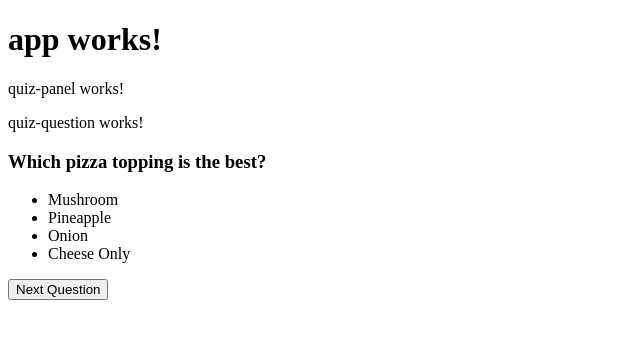
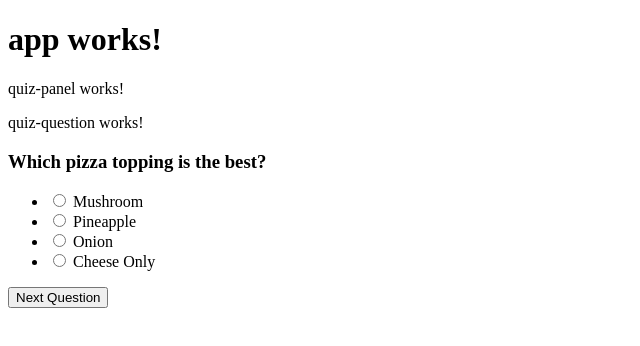
Before and after one commit to sballan/challenges-quartz, an Angular app: page / in a window 1280 px wide. Shown: the top 346 px of the page, without its empty margins (0-640 px from the left). Built offline with nearby package versions, Linux system fonts and the light colour scheme.

Commit message:
wiring child to parent

```diff
--- a/src/app/demo-questions.ts
+++ b/src/app/demo-questions.ts
@@ -20,6 +20,16 @@ const DemoQuestions: QuestionObject[] = [
       `I don't like Classic Rock`
     ],
     correctIndex: 2
+  },
+  {
+    question: `Which JavaScript framework is the best?`,
+    answers: [
+      `Angular`,
+      `React`,
+      `Vue`,
+      `VanillaJS`
+    ],
+    correctIndex: 0
   }
 ]
 
--- a/src/app/quiz/models/quiz.ts
+++ b/src/app/quiz/models/quiz.ts
@@ -6,7 +6,12 @@ export interface Quizable {
 }
 
 export class Quiz {
-  answers: WeakMap<Question, number> = new WeakMap();
+  static make(qObj: Quizable) {
+    const quiz = new Quiz(qObj.id);
+    quiz.addQuestions(qObj.questions);
+
+    return quiz;
+  }
 
   constructor(
     // Quick and (very) dirty way to get a unique id;
@@ -14,15 +19,6 @@ export class Quiz {
     public questions: Question[] = []
   ) {  }
 
-  static make(qObj: Quizable) {
-    const quiz = new Quiz(qObj.id);
-
-    qObj.questions.forEach(q => {
-      quiz.addQuestion(q);
-    })
-
-    return quiz;
-  }
 
   addQuestion(qObj: QuestionObject) {
     const question = new Question(qObj);
@@ -30,8 +26,17 @@ export class Quiz {
     return question;
   }
 
+  addQuestions(qObjs: QuestionObject[]) {
+    return qObjs.map(q => {
+      return this.addQuestion(q);
+    })
+  }
+
   get length() {
     return this.questions.length;
   }
 
+
+
+
 }
--- a/src/app/quiz/quiz-panel/quiz-panel.component.html
+++ b/src/app/quiz/quiz-panel/quiz-panel.component.html
@@ -2,7 +2,11 @@
   quiz-panel works!
 </p>
 
-<app-quiz-question [question]="currentQuestion"></app-quiz-question>
+<app-quiz-question
+  [question]="currentQuestion"
+  (onAnswerChoice)="onAnswerChoice($event)"
+  >
+</app-quiz-question>
 
 <button (click)="getNextQuestion()">
   {{buttonText}}
--- a/src/app/quiz/quiz-panel/quiz-panel.component.ts
+++ b/src/app/quiz/quiz-panel/quiz-panel.component.ts
@@ -4,6 +4,7 @@ import { QuizService } from '../quiz.service';
 import { Quiz } from '../models';
 
 @Component({
+  moduleId: module.id,
   selector: 'app-quiz-panel',
   templateUrl: './quiz-panel.component.html',
   styleUrls: ['./quiz-panel.component.css'],
@@ -17,7 +18,12 @@ export class QuizPanelComponent implements OnInit {
   setCurrent = false;
 
   private currentQuestionIdx = 0;
+  private currentAnswerIdx: number;
   private quizLength;
+
+  public onAnswerChoice(aIdx: number) {
+    this.currentAnswerIdx = aIdx;
+  }
 
   public get buttonText() {
     return this.hasNextQuestion ? "Next Question" : "Finish Quiz";
@@ -37,9 +43,16 @@ export class QuizPanelComponent implements OnInit {
 
   public getNextQuestion() {
     if (this.hasNextQuestion) {
+
+      this.quizService.addAnswer(
+        this.quiz,
+        this.currentQuestionIdx,
+        this.currentAnswerIdx
+      );
+
       this.currentQuestionIdx++;
     } else {
-      throw Error('There is no next question')
+      throw Error('There is no next question');
     }
   }
 
--- a/src/app/quiz/quiz-question/quiz-question.component.html
+++ b/src/app/quiz/quiz-question/quiz-question.component.html
@@ -4,7 +4,11 @@
 
 <h3>{{questionText}}</h3>
 <ul>
-  <li *ngFor="let answer of answersText">
+  <li *ngFor="let answer of answersText; let i = index">
+    <input name="options" type="radio"
+      [(ngModel)]="currentAnswer"
+      [value]="i"
+      [checked]="currentAnswer==1" />
     {{answer}}
   </li>
 </ul>
--- a/src/app/quiz/quiz-question/quiz-question.component.ts
+++ b/src/app/quiz/quiz-question/quiz-question.component.ts
@@ -1,14 +1,26 @@
-import { Component, OnInit, Input } from '@angular/core';
+import { Component, OnInit, Input, Output, EventEmitter } from '@angular/core';
 import { Question } from '../models';
 
 @Component({
+  moduleId: module.id,
   selector: 'app-quiz-question',
   templateUrl: './quiz-question.component.html',
   styleUrls: ['./quiz-question.component.css']
 })
 export class QuizQuestionComponent implements OnInit {
-  @Input()
-  question: Question;
+  @Input() question: Question;
+  @Output() onAnswerChoice = new EventEmitter<number>();
+
+  private _currentAnswer: number;
+
+  public get currentAnswer() : number {
+    return this._currentAnswer;
+  }
+
+  public set currentAnswer(aIdx: number) {
+    this._currentAnswer = aIdx;
+    this.onAnswerChoice.emit(aIdx);
+  }
 
   constructor() { }
 
--- a/src/app/quiz/quiz.module.ts
+++ b/src/app/quiz/quiz.module.ts
@@ -1,5 +1,6 @@
 import { NgModule } from '@angular/core';
 import { CommonModule } from '@angular/common';
+import { FormsModule } from '@angular/forms';
 
 import { QuizPanelComponent } from './quiz-panel/quiz-panel.component';
 import { QuizService } from './quiz.service';
@@ -7,6 +8,7 @@ import { QuizQuestionComponent } from './quiz-question/quiz-question.component';
 
 @NgModule({
   imports: [
+    FormsModule,
     CommonModule
   ],
   declarations: [
--- a/src/app/quiz/quiz.service.ts
+++ b/src/app/quiz/quiz.service.ts
@@ -48,14 +48,14 @@ export class QuizService {
     return this;
   }
 
-  // Finds the answerSet for the quiz, finds the correct question, and adds the answerIndex
-  addAnswer(quiz = this.currentQuiz, qIdx, aIdx) : QuizService {
-    if (!quiz) throw Error(`No quiz argument provided, and no currentQuiz in service.`);
+  // // Finds the answerSet for the quiz, finds the correct question, and adds the answerIndex
+  // addAnswer(quiz = this.currentQuiz, qIdx, aIdx) : QuizService {
+  //   if (!quiz) throw Error(`No quiz argument provided, and no currentQuiz in service.`);
 
-    const answerSet = this.getAnswerSet(quiz);
-    answerSet.addAnswer(qIdx, aIdx);
-    return this;
-  }
+  //   const answerSet = this.getAnswerSet(quiz);
+  //   answerSet.addAnswer(qIdx, aIdx);
+  //   return this;
+  // }
 
   addAnswerSet(quiz: Quiz = this.currentQuiz, answerSet: AnswerSet) : QuizService {
     if (!quiz) throw Error(`No quiz argument provided, and no currentQuiz in service.`);
```
Also changed, not shown: src/app/quiz/models/answer-set.ts (added, +46 -0 lines).
